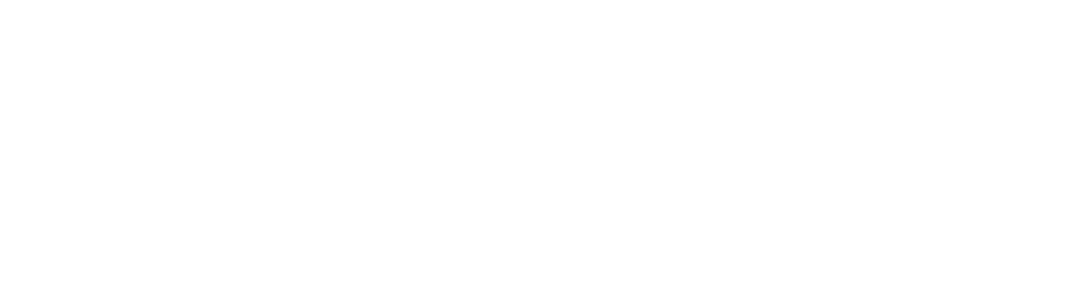
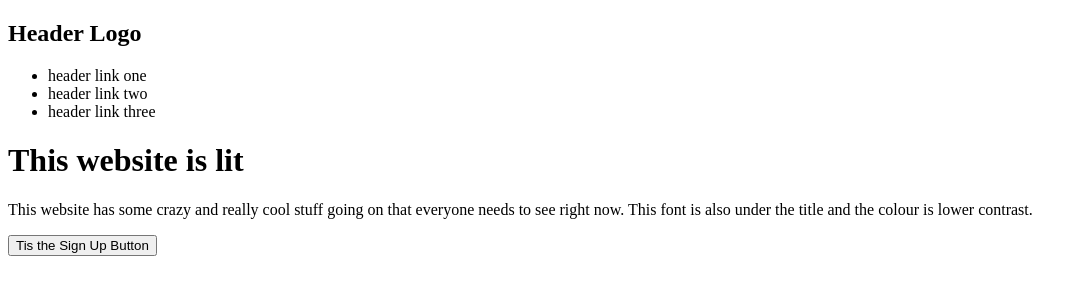
Before and after one commit to brucey12/landing-page, a plain HTML site: page index.html in a window 1280 px wide. Shown: the whole page, without its empty margins (0-1087 px from the left). Drawn offline with Linux system fonts and the light colour scheme.

Commit message:
Add HTML header content
Created substance for top header section including the nav bar.

Changed name of CSS file from 'styles.css' to 'style.css'.

```diff
--- a/index.html
+++ b/index.html
@@ -3,8 +3,27 @@
   <head>
     <meta charset="UTF-8" />
     <meta name="viewport" content="width=device-width, initial-scale=1.0" />
-    <title>Document</title>
+    <link rel="stylesheet" type="css" href="style.css" />
+    <title>Awesome Landing Page</title>
   </head>
 
-  <body></body>
+  <body>
+    <div class="header">
+      <h2>Header Logo</h2>
+      <ul>
+        <li>header link one</li>
+        <li>header link two</li>
+        <li>header link three</li>
+      </ul>
+    </div>
+    <div>
+      <h1>This website is lit</h1>
+      <p>
+        This website has some crazy and really cool stuff going on that everyone
+        needs to see right now. This font is also under the title and the colour
+        is lower contrast.
+      </p>
+      <button>Tis the Sign Up Button</button>
+    </div>
+  </body>
 </html>
```
